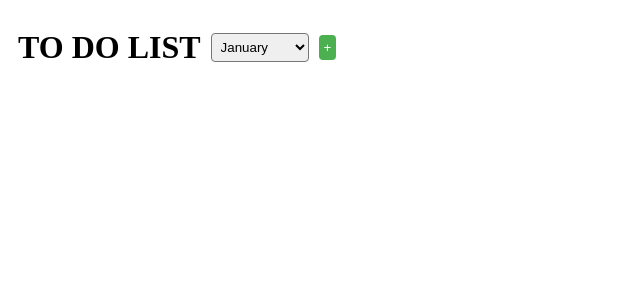
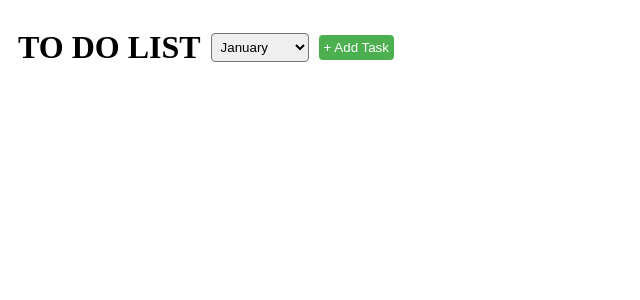
Before and after one commit to joelsunny98/to-do-list.angular, an Angular app: page / in a window 1280 px wide. Shown: the top 300 px of the page, without its empty margins (0-640 px from the left). Built offline with nearby package versions, Linux system fonts and the light colour scheme.

Commit message:
button style

```diff
--- a/src/app/components/to-do/to-do.component.html
+++ b/src/app/components/to-do/to-do.component.html
@@ -5,8 +5,7 @@
       <option *ngFor="let options of monthService.months" [value]="options.value">{{ options.label }}</option>
     </select>
     <div class="add-button-container">
-      <button class="add-button" (click)="showForm = !showForm">
-        <span *ngIf="!showForm">+</span>
+      <button  *ngIf="!showForm" class="add-button pi pi-plus" (click)="showForm = !showForm">+ Add Task
       </button>
     </div>
   </div>
```
